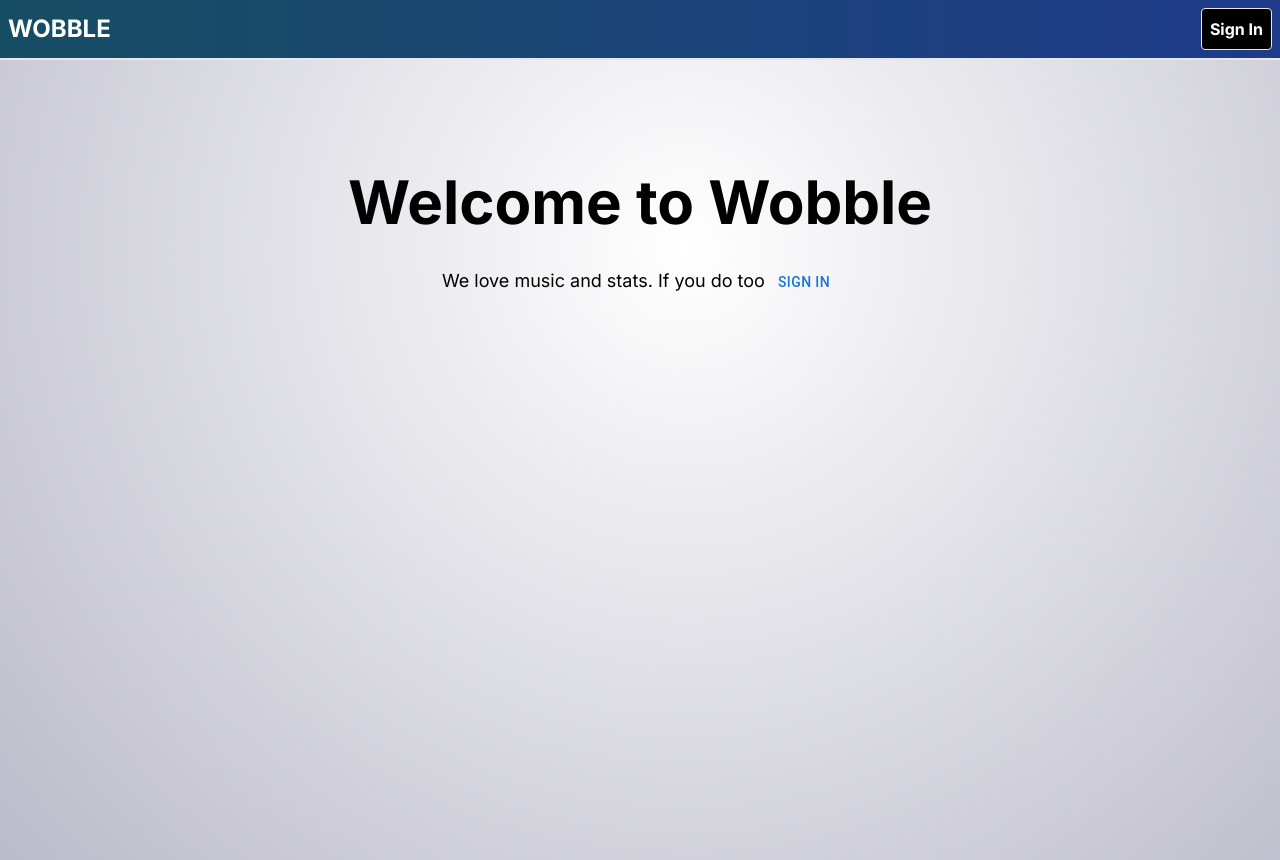
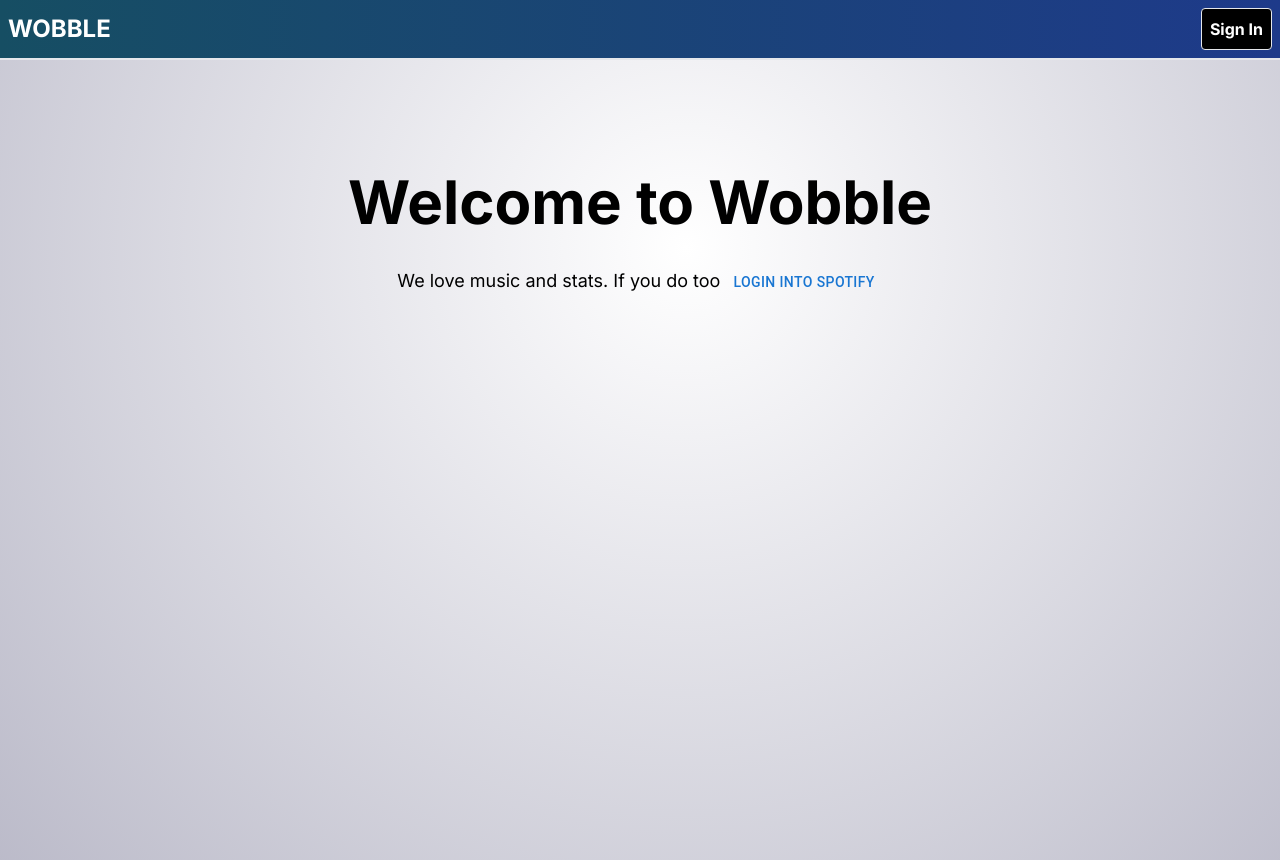
Before and after one commit to Wobble-Team/wobble-ui, a Next.js app: page / in a window 1280 px wide. Built offline with nearby package versions, Linux system fonts and the light colour scheme.

Commit message:
grabs uri from backend

```diff
--- a/package.json
+++ b/package.json
@@ -27,5 +27,8 @@
     "postcss": "^8",
     "tailwindcss": "^3.4.1",
     "typescript": "^5"
+  },
+  "engines": {
+    "node": "20"
   }
 }
--- a/src/containers/home-page/welcome/index.tsx
+++ b/src/containers/home-page/welcome/index.tsx
@@ -1,10 +1,24 @@
 
 import { Button } from "@mui/material";
-import React, { FC } from "react";
+import React, { FC, useState } from "react";
+import axios from 'axios';
 
 interface WelcomeProps {}
 
 const Welcome: FC<WelcomeProps> = ({}) => {
+
+    const handleSpotifyAuth = async () => {
+      try {
+
+        const response = await axios.get('http://localhost:8456/auth/login');
+        window.location.href = response.data;
+      } catch (error) {
+        // Handle errors
+        console.error('Error fetching data from backend:', error);
+      }
+    }
+
+
   return (
     <section className="w-full flex justify-center">
       <div className=" flex flex-col py-10 md:py-28 items-center  gap-8 md:gap-24 w-full max-w-screen-xl mx-5 md:mx-20">
@@ -16,7 +30,8 @@ const Welcome: FC<WelcomeProps> = ({}) => {
           </div>
           <div>
             <p className="text-textColor text-sm md:text-lg">
-              We love music and stats. If you do too <Button variant="text">sign in</Button>
+              {/* We love music and stats. If you do too <Button variant="text" onClick={login}>sign in</Button> */}
+              We love music and stats. If you do too <Button variant="text" onClick={handleSpotifyAuth}>Login into Spotify</Button>
             </p>
           </div>
         </div>
```
Also changed, not shown: 1 other file (tests, documents, lock files or other folders).
